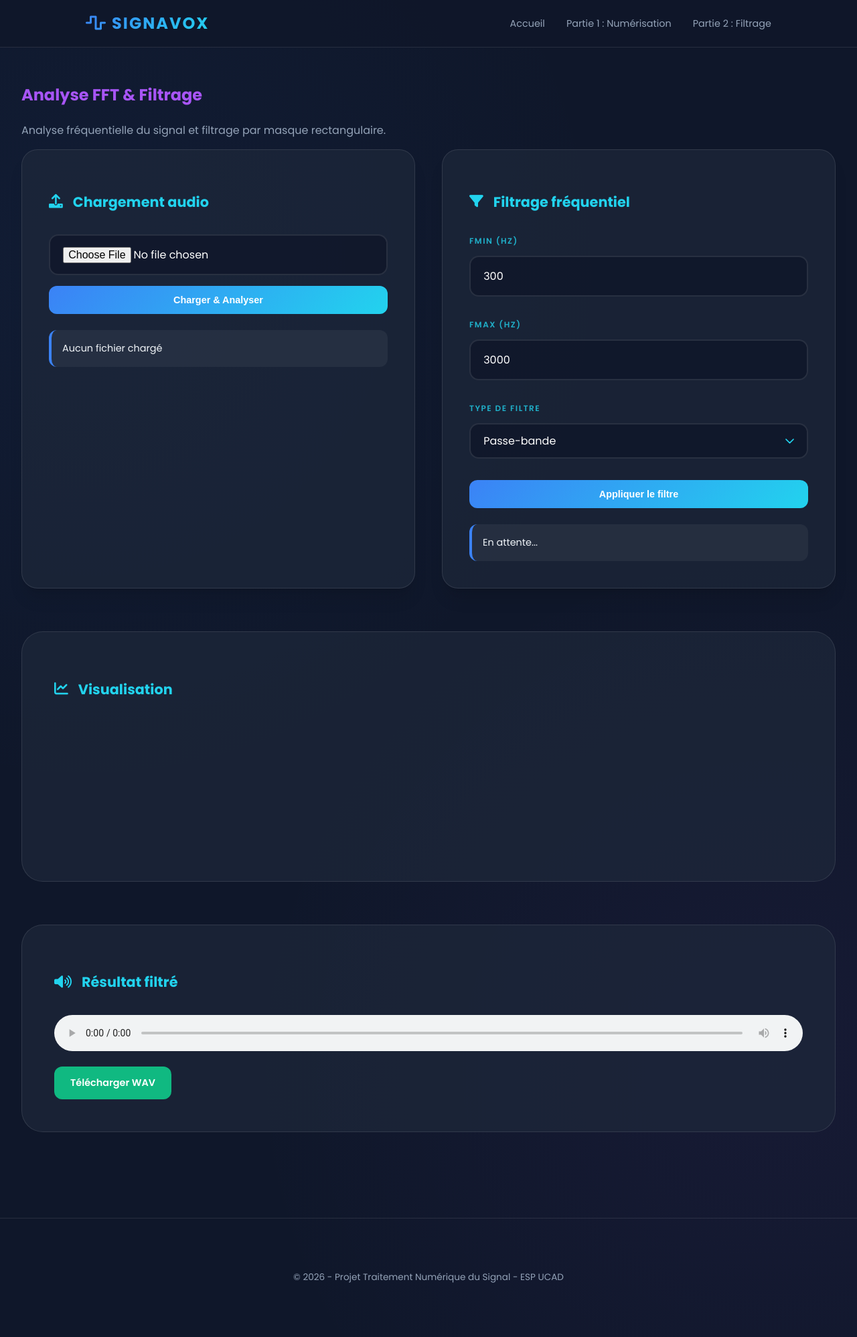
After one commit to MADENIYOU/Traitement-signal-vocal, a Flask app: page /partie2/ in a window 1280 px wide. The commit adds this page. Shown: the whole page at 67% size. Run offline with Flask 3, Linux system fonts and the light colour scheme; a map, chart or similar area stays blank.

Commit message:
Debut Mise en place de l'analyse FFT et de l'interface partie 2

```diff
--- a/app/main.py
+++ b/app/main.py
@@ -2,6 +2,7 @@ import os
 from flask import Flask, render_template, send_from_directory
 from flask_cors import CORS
 from app.routes.partie1 import partie1_bp
+from app.routes.partie2 import partie2_bp
 
 def create_app():
     """
@@ -13,11 +14,23 @@ def create_app():
     # Configuration des dossiers de stockage
     app.config['UPLOAD_FOLDER'] = os.path.join(os.getcwd(), 'database')
     app.config['SEGMENTS_FOLDER'] = os.path.join(os.getcwd(), 'segments')
+    # Configuration Partie 2 - Filtrage FFT
+    app.config['UPLOAD_PARTIE2'] = os.path.join(os.getcwd(), 'database', 'uploads_partie2')
+    app.config['FILTERED_FOLDER'] = os.path.join(os.getcwd(), 'database', 'filtres')
 
     # Création des dossiers s'ils n'existent pas
-    for folder in [app.config['UPLOAD_FOLDER'], app.config['SEGMENTS_FOLDER']]:
+    for folder in [
+        app.config['UPLOAD_FOLDER'],
+        app.config['SEGMENTS_FOLDER'],
+        app.config['UPLOAD_PARTIE2'],
+        app.config['FILTERED_FOLDER']
+    ]:
         if not os.path.exists(folder):
             os.makedirs(folder)
+
+    # Debug - afficher les chemins (aide au développement)
+    print("UPLOAD P2:", app.config['UPLOAD_PARTIE2'])
+    print("FILTERED:", app.config['FILTERED_FOLDER'])
 
     # Route pour servir les segments audio
     @app.route('/segments/<path:filename>')
@@ -26,6 +39,8 @@ def create_app():
 
     # Enregistrement des Blueprints (routes)
     app.register_blueprint(partie1_bp, url_prefix='/partie1')
+    # Partie 2 - Filtrage FFT
+    app.register_blueprint(partie2_bp, url_prefix='/partie2')
 
     @app.route('/')
     def index():
--- /dev/null
+++ b/app/routes/partie2.py
@@ -0,0 +1,160 @@
+import os
+import time
+from flask import Blueprint, request, jsonify, send_file, current_app
+from werkzeug.utils import secure_filename
+from app.services.conversion_audio import convertir_en_wav
+from app.services.fft_filtrage import (
+    charger_signal,
+    appliquer_filtre,
+    sauvegarder_signal,
+    preparer_donnees_graphique,
+    calculer_fft
+)
+
+partie2_bp = Blueprint('partie2', __name__)
+
+ALLOWED_EXTENSIONS = {'wav', 'mp3', 'ogg', 'flac'}
+
+def extension_autorisee(filename: str) -> bool:
+    """
+    Vérifie si l'extension du fichier est autorisée.
+
+    Paramètres:
+        filename (str): Nom du fichier uploadé.
+
+    Retour:
+        bool: True si autorisée, False sinon.
+    """
+    return '.' in filename and filename.rsplit('.', 1)[1].lower() in ALLOWED_EXTENSIONS
+
+
+@partie2_bp.route('/', methods=['GET'])
+def index():
+    """Route principale de la Partie 2 — affiche l'interface filtrage."""
+    from flask import render_template
+    return render_template('partie2.html')
+
+
+@partie2_bp.route('/upload', methods=['POST'])
+def upload_audio():
+    """
+    Reçoit un fichier audio, le convertit en WAV si nécessaire,
+    calcule sa FFT et retourne les données pour visualisation.
+
+    Retour:
+        JSON: signal temporel, spectre FFT, durée, fréquence d'échantillonnage.
+    """
+    if 'fichier' not in request.files:
+        return jsonify({"erreur": "Aucun fichier reçu"}), 400
+
+    fichier = request.files['fichier']
+    if fichier.filename == '' or not extension_autorisee(fichier.filename):
+        return jsonify({"erreur": "Fichier invalide ou format non supporté"}), 400
+
+    nom_secure = secure_filename(fichier.filename)
+    upload_folder = current_app.config['UPLOAD_PARTIE2']
+    chemin_upload = os.path.join(upload_folder, nom_secure)
+    fichier.save(chemin_upload)
+
+    # Conversion en WAV si nécessaire
+    if not nom_secure.lower().endswith('.wav'):
+        chemin_wav = convertir_en_wav(chemin_upload, upload_folder)
+    else:
+        chemin_wav = chemin_upload
+
+    signal, fe = charger_signal(chemin_wav)
+    freqs, amplitudes = calculer_fft(signal, fe)
+
+    import numpy as np
+    pas = max(1, len(signal) // 2000)
+    temps = (np.arange(len(signal)) / fe).tolist()
+
+    return jsonify({
+        "succes": True,
+        "fe": fe,
+        "duree": round(len(signal) / fe, 2),
+        "nb_echantillons": len(signal),
+        "fichier_wav": os.path.basename(chemin_wav),  # Sécurité: uniquement nom fichier
+        "temporel": {
+            "temps": temps[::pas],
+            "signal": signal[::pas].tolist()
+        },
+        "spectral": {
+            "freqs": freqs[::max(1, len(freqs) // 2000)].tolist(),
+            "amplitudes": amplitudes[::max(1, len(amplitudes) // 2000)].tolist()
+        }
+    })
+
+
+@partie2_bp.route('/filtrer', methods=['POST'])
+def filtrer_signal():
+    """
+    Applique un filtre rectangulaire (passe-bande ou coupe-bande) sur un fichier WAV.
+
+    Body JSON attendu:
+        fichier_wav (str): Chemin du fichier WAV déjà uploadé.
+        f_min (float): Fréquence minimale du filtre en Hz.
+        f_max (float): Fréquence maximale du filtre en Hz.
+        type_filtre (str): "passe_bande" ou "coupe_bande".
+
+    Retour:
+        JSON: données graphiques avant/après + chemin fichier filtré.
+    """
+    data = request.get_json()
+    upload_folder = current_app.config['UPLOAD_PARTIE2']
+    chemin_wav = os.path.join(upload_folder, data.get('fichier_wav'))  # Reconstruction sécurisée du chemin
+    f_min = float(data.get('f_min', 300))
+    f_max = float(data.get('f_max', 3400))
+    type_filtre = data.get('type_filtre', 'passe_bande')
+
+    if not chemin_wav or not os.path.exists(chemin_wav):
+        return jsonify({"erreur": "Fichier WAV introuvable"}), 404
+
+    signal, fe = charger_signal(chemin_wav)
+
+    if f_min >= f_max or f_max > fe / 2:
+        return jsonify({"erreur": f"Fréquences invalides. f_max doit être < {fe//2} Hz"}), 400
+
+    signal_filtre, _, _ = appliquer_filtre(signal, fe, f_min, f_max, type_filtre)
+
+    nom_sortie = f"filtre_{int(time.time())}_{type_filtre}_{int(f_min)}_{int(f_max)}.wav"  # Nom unique avec timestamp
+    filtered_folder = current_app.config['FILTERED_FOLDER']
+    chemin_sortie = os.path.join(filtered_folder, nom_sortie)
+    sauvegarder_signal(signal_filtre, fe, chemin_sortie)
+
+    graphiques = preparer_donnees_graphique(signal, signal_filtre, fe)
+
+    return jsonify({
+        "succes": True,
+        "fichier_filtre": os.path.basename(chemin_sortie),
+        "f_min": f_min,
+        "f_max": f_max,
+        "type_filtre": type_filtre,
+        "graphiques": graphiques
+    })
+
+
+@partie2_bp.route('/telecharger', methods=['GET'])
+def telecharger_signal_filtre():
+    """
+    Permet de télécharger un signal filtré de manière sécurisée.
+
+    Paramètres GET:
+        fichier (str): Nom du fichier filtré à télécharger (uniquement le nom).
+
+    Retour:
+        Fichier WAV en téléchargement.
+    """
+    nom_fichier = request.args.get('fichier')
+
+    if not nom_fichier:
+        return jsonify({"erreur": "Nom fichier manquant"}), 400
+
+    # Reconstruction sécurisée du chemin
+    filtered_folder = current_app.config['FILTERED_FOLDER']
+    chemin = os.path.join(filtered_folder, nom_fichier)
+
+    if not os.path.exists(chemin):
+        return jsonify({"erreur": f"Fichier introuvable: {nom_fichier}"}), 404
+
+    return send_file(chemin, as_attachment=True)
--- /dev/null
+++ b/app/static/js/partie2.js
@@ -0,0 +1,158 @@
+let fichierCourant = null;
+let signalChartInstance = null;
+let fftChartInstance = null;
+
+// Upload + analyse
+document.getElementById("btnUpload").addEventListener("click", async () => {
+    const fileInput = document.getElementById("audioFile");
+    const status = document.getElementById("uploadStatus");
+
+    if (!fileInput.files.length) {
+        status.innerText = "❌ Aucun fichier sélectionné";
+        return;
+    }
+
+    const formData = new FormData();
+    formData.append("fichier", fileInput.files[0]);
+
+    status.innerText = "⏳ Upload en cours...";
+
+    try {
+        const res = await fetch("/partie2/upload", {
+            method: "POST",
+            body: formData
+        });
+
+        const data = await res.json();
+
+        if (!data.succes) throw new Error(data.erreur);
+
+        fichierCourant = data.fichier_wav;
+
+        status.innerText = `✅ Chargé (${data.duree}s, ${data.fe} Hz)`;
+
+        afficherSignal(data.temporel);
+        afficherFFT(data.spectral);
+
+    } catch (err) {
+        status.innerText = "❌ " + err.message;
+    }
+});
+
+
+// Filtrage
+document.getElementById("btnFilter").addEventListener("click", async () => {
+    const status = document.getElementById("filterStatus");
+
+    if (!fichierCourant) {
+        status.innerText = "❌ Aucun fichier chargé";
+        return;
+    }
+
+    const fmin = document.getElementById("fmin").value;
+    const fmax = document.getElementById("fmax").value;
+    const type = document.getElementById("typeFiltre").value;
+
+    status.innerText = "⏳ Filtrage en cours...";
+
+    try {
+        const res = await fetch("/partie2/filtrer", {
+            method: "POST",
+            headers: {"Content-Type": "application/json"},
+            body: JSON.stringify({
+                fichier_wav: fichierCourant,
+                f_min: fmin,
+                f_max: fmax,
+                type_filtre: type
+            })
+        });
+
+        const data = await res.json();
+
+        if (!data.succes) throw new Error(data.erreur);
+
+        // Debug rapide
+        console.log("Données reçues:", data);
+
+        // Sécurité anti-crash
+        if (!data.graphiques || !data.graphiques.temporel_apres) {
+            throw new Error("Données graphiques invalides");
+        }
+
+        status.innerText = "✅ Filtrage terminé";
+
+        afficherSignal(data.graphiques.temporel_apres);
+        afficherFFT(data.graphiques.spectral_apres);
+
+        // Audio
+        const audio = document.getElementById("audioResult");
+        audio.src = "/partie2/telecharger?fichier=" + data.fichier_filtre;
+
+        // Download
+        const link = document.getElementById("downloadLink");
+        link.href = audio.src;
+
+    } catch (err) {
+        status.innerText = "❌ " + err.message;
+    }
+});
+
+
+// Graph signal
+function afficherSignal(data) {
+    const ctx = document.getElementById("signalChart");
+
+    // 🔥 DESTROY ancien chart
+    if (signalChartInstance) {
+        signalChartInstance.destroy();
+    }
+
+    signalChartInstance = new Chart(ctx, {
+        type: "line",
+        data: {
+            labels: data.temps,
+            datasets: [{
+                label: "Signal",
+                data: data.signal,
+                borderWidth: 1
+            }]
+        },
+        options: {
+            responsive: true,
+            scales: {
+                x: {title: {display: true, text: "Temps (s)"}},
+                y: {title: {display: true, text: "Amplitude"}}
+            }
+        }
+    });
+}
+
+
+// Graph FFT
+function afficherFFT(data) {
+    const ctx = document.getElementById("fftChart");
+
+    // 🔥 DESTROY ancien chart
+    if (fftChartInstance) {
+        fftChartInstance.destroy();
+    }
+
+    fftChartInstance = new Chart(ctx, {
+        type: "line",
+        data: {
+            labels: data.freqs,
+            datasets: [{
+                label: "Spectre FFT",
+                data: data.amplitudes,
+                borderWidth: 1
+            }]
+        },
+        options: {
+            responsive: true,
+            scales: {
+                x: {title: {display: true, text: "Fréquence (Hz)"}},
+                y: {title: {display: true, text: "Amplitude"}}
+            }
+        }
+    });
+}
--- a/app/templates/base.html
+++ b/app/templates/base.html
@@ -9,6 +9,8 @@
     <link href="https://fonts.googleapis.com/css2?family=Poppins:wght@300;400;600;700&display=swap" rel="stylesheet">
     <link rel="stylesheet" href="https://cdnjs.cloudflare.com/ajax/libs/animate.css/4.1.1/animate.min.css">
     <link rel="stylesheet" href="https://cdnjs.cloudflare.com/ajax/libs/font-awesome/6.0.0/css/all.min.css">
+    <!-- Chart.js pour les graphiques utilises-->
+    <script src="https://cdn.jsdelivr.net/npm/chart.js"></script>
 </head>
 <body class="animate__animated animate__fadeIn">
     <header class="glass-header">
@@ -17,6 +19,7 @@
             <ul>
                 <li><a href="{{ url_for('index') }}">Accueil</a></li>
                 <li><a href="{{ url_for('partie1.interface') }}">Partie 1 : Numérisation</a></li>
+                <li><a href="{{ url_for('partie2.index') }}">Partie 2 : Filtrage</a></li>
             </ul>
         </nav>
     </header>
--- /dev/null
+++ b/app/templates/partie2.html
@@ -0,0 +1,79 @@
+{% extends 'base.html' %}
+
+{% block content %}
+<section class="page-header animate__animated animate__fadeIn">
+    <h2 style="color: var(--accent-purple);">Analyse FFT & Filtrage</h2>
+    <p style="color: var(--text-muted);">
+        Analyse fréquentielle du signal et filtrage par masque rectangulaire.
+    </p>
+</section>
+
+<div class="grid-layout">
+
+    <!-- Upload -->
+    <div class="panel animate__animated animate__fadeInLeft">
+        <h3><i class="fas fa-upload"></i> Chargement audio</h3>
+
+        <input type="file" id="audioFile" class="form-control" accept="audio/*">
+
+        <button id="btnUpload" class="btn btn-primary" style="width:100%; margin-top:1rem;">
+            Charger & Analyser
+        </button>
+
+        <div id="uploadStatus" class="status-message">Aucun fichier chargé</div>
+    </div>
+
+    <!-- Filtrage -->
+    <div class="panel animate__animated animate__fadeInRight">
+        <h3><i class="fas fa-filter"></i> Filtrage fréquentiel</h3>
+
+        <div class="form-group">
+            <label>fmin (Hz)</label>
+            <input type="number" id="fmin" class="form-control" value="300">
+        </div>
+
+        <div class="form-group">
+            <label>fmax (Hz)</label>
+            <input type="number" id="fmax" class="form-control" value="3000">
+        </div>
+
+        <div class="form-group">
+            <label>Type de filtre</label>
+            <select id="typeFiltre" class="form-control">
+                <option value="passe_bande">Passe-bande</option>
+                <option value="coupe_bande">Coupe-bande</option>
+            </select>
+        </div>
+
+        <button id="btnFilter" class="btn btn-primary" style="width:100%;">
+            Appliquer le filtre
+        </button>
+
+        <div id="filterStatus" class="status-message">En attente...</div>
+    </div>
+</div>
+
+<!-- Graphiques -->
+<section class="segments-section animate__animated animate__fadeInUp">
+    <h3><i class="fas fa-chart-line"></i> Visualisation</h3>
+
+    <canvas id="signalChart"></canvas>
+    <canvas id="fftChart" style="margin-top:2rem;"></canvas>
+</section>
+
+<!-- Audio -->
+<section class="segments-section">
+    <h3><i class="fas fa-volume-up"></i> Résultat filtré</h3>
+
+    <audio id="audioResult" controls style="width:100%;"></audio>
+
+    <a id="downloadLink" class="btn btn-save" style="margin-top:1rem;">
+        Télécharger WAV
+    </a>
+</section>
+
+{% endblock %}
+
+{% block scripts %}
+<script src="{{ url_for('static', filename='js/partie2.js') }}"></script>
+{% endblock %}
```
Also changed, not shown: app/services/conversion_audio.py (added, +26 -0 lines), app/services/fft_filtrage.py (added, +144 -0 lines).
